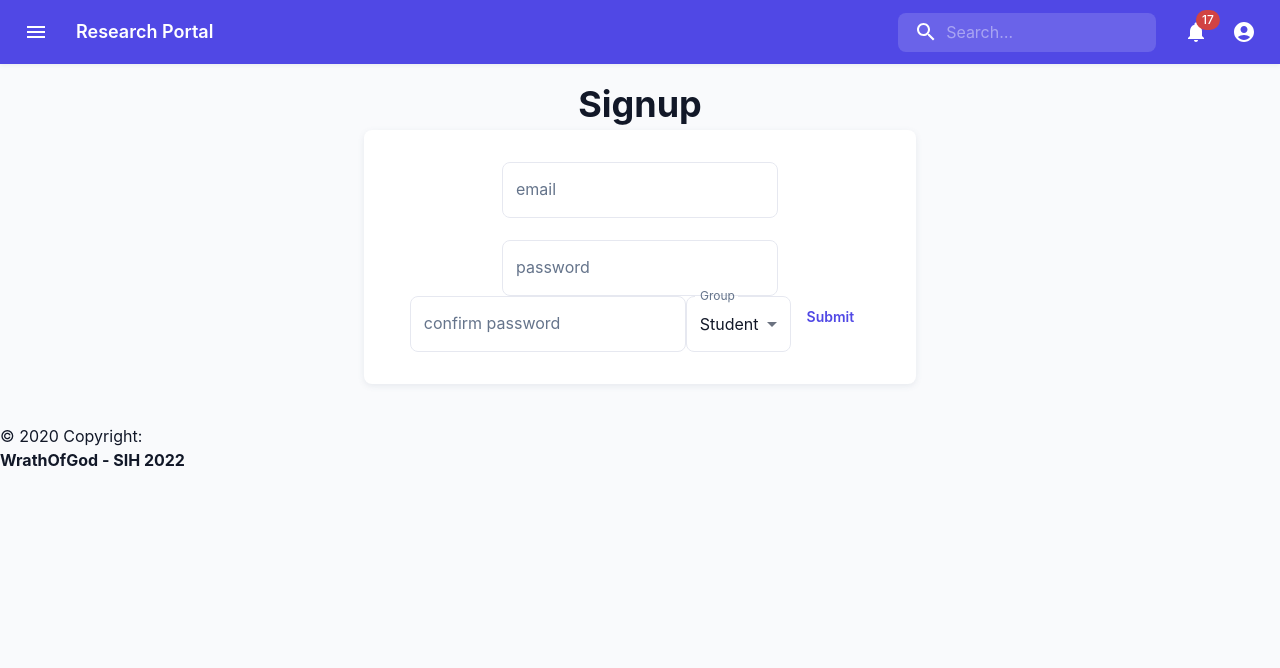
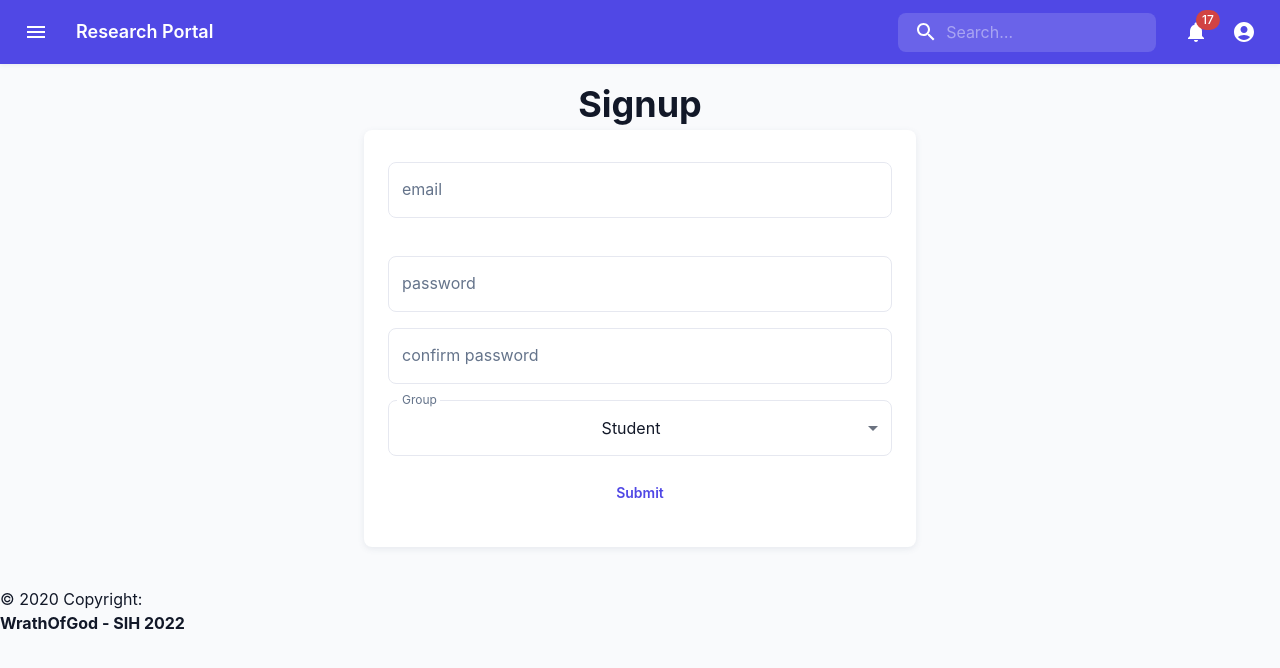
Before and after one commit to SIH-2022-WoG/frontend, a React (Create React App) app: page /signup in a window 1280 px wide. Shown: the top 668 px of the page. Built offline with nearby package versions, Linux system fonts and the light colour scheme.

Commit message:
signup ui

```diff
--- a/src/pages/Signup.jsx
+++ b/src/pages/Signup.jsx
@@ -26,6 +26,7 @@ import {
   Select,
   MenuItem,
   Button,
+  Stack,
 } from "@mui/material";
 import { signup, authenticate, isAutheticated } from "../auth/helper";
 
@@ -74,6 +75,7 @@ const Signup = () => {
         <Card elevation={6}>
           <CardContent>
             <form onSubmit={handleSubmit}>
+            <Stack spacing={2} direction="column">
               <FormControl>
                 <TextField
                   id="email"
@@ -128,6 +130,7 @@ const Signup = () => {
                 </Select>
               </FormControl>
               <Button type="submit">Submit</Button>
+              </Stack>
             </form>
           </CardContent>
         </Card>
```
